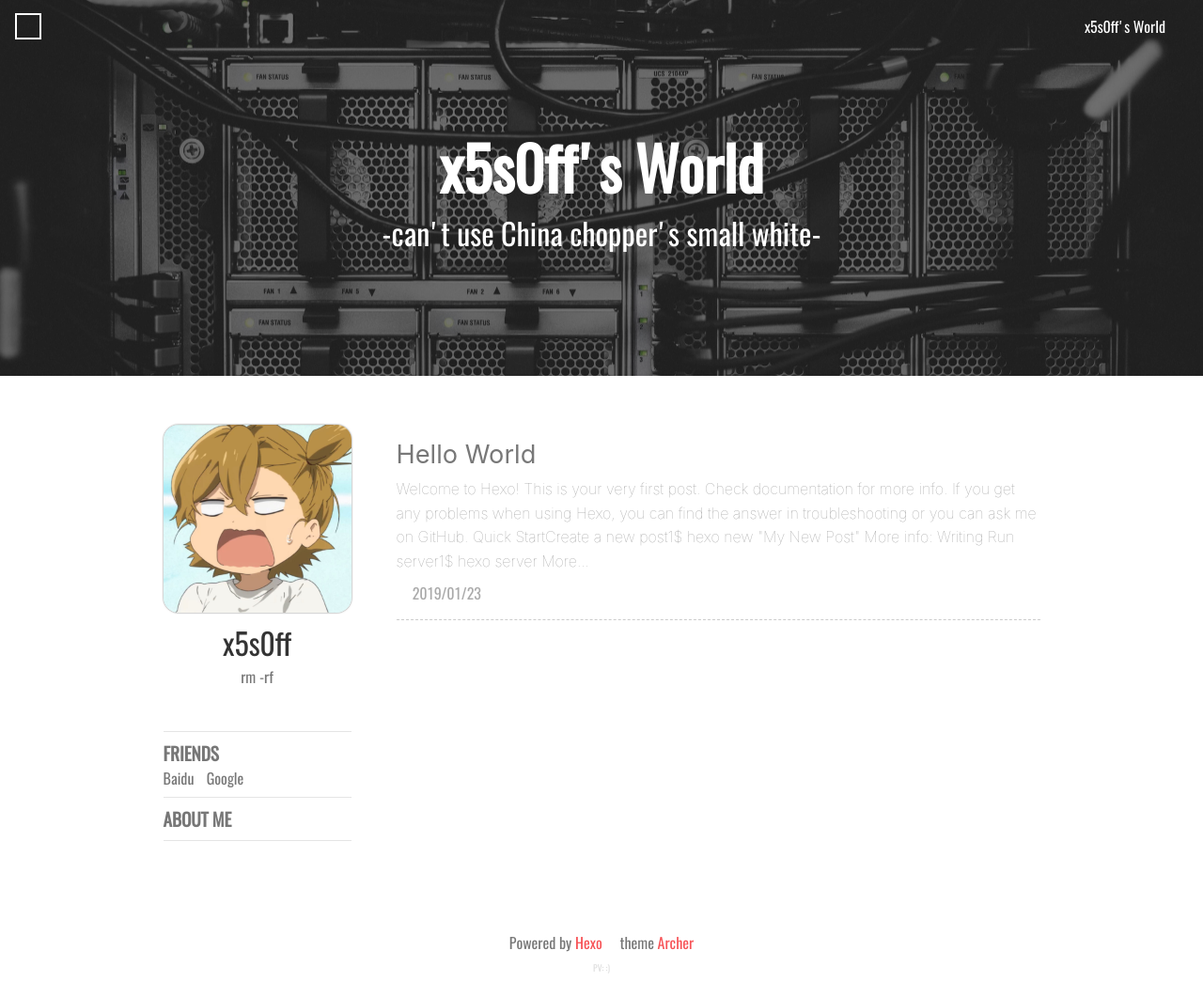
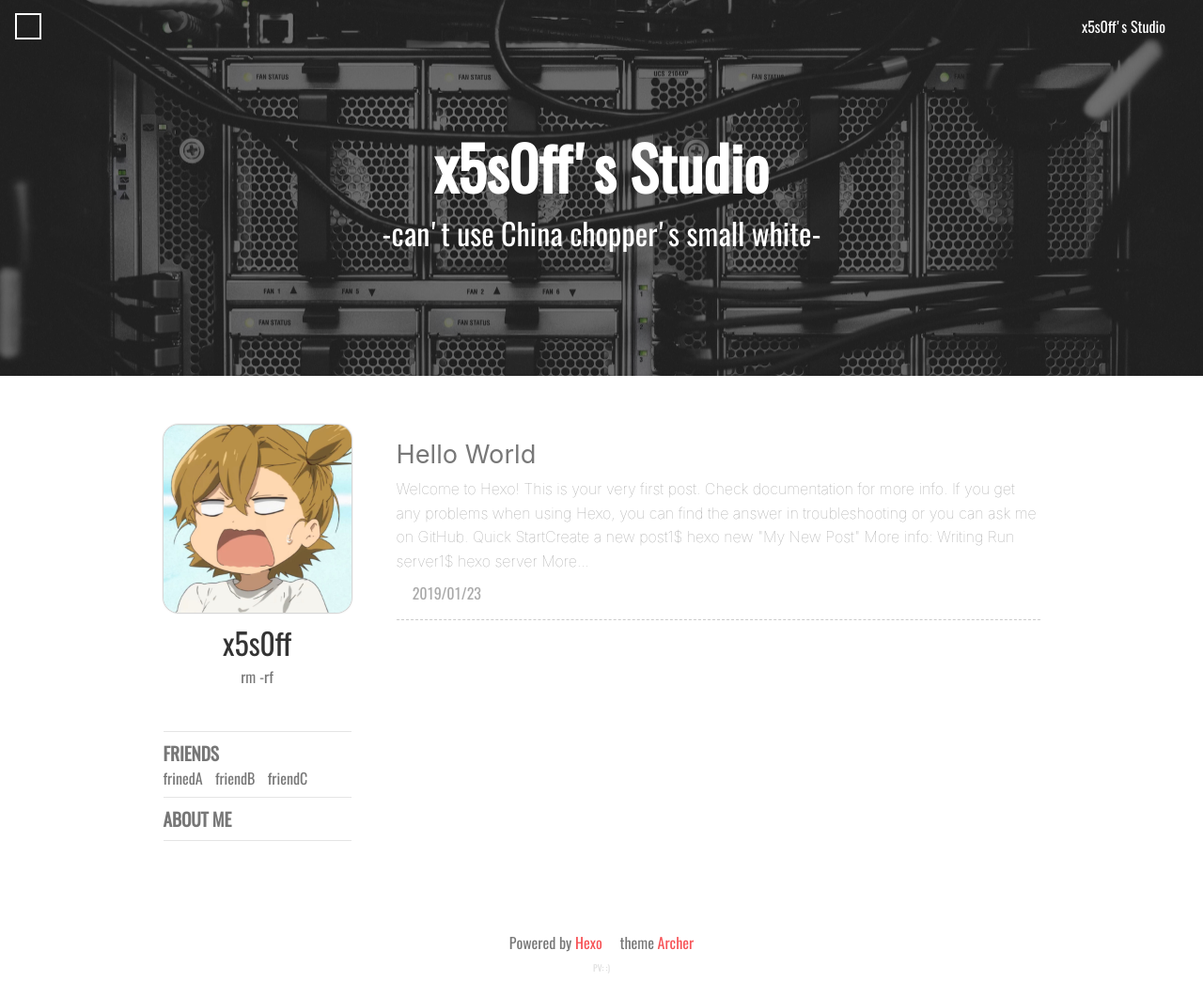
Before and after one commit to WatermelonCoo/x5s0ff, a plain HTML site: page index.html in a window 1280 px wide. Shown: the whole page at 94% size. Drawn offline with nearby package versions, Linux system fonts and the light colour scheme; some packages are replaced by stand-ins of ours; a script that the page names is missing; a web font is replaced by a local one.

Commit message:
Site updated: 2019-01-31 15:47:20

```diff
--- a/index.html
+++ b/index.html
@@ -22,7 +22,7 @@
     <meta name="description" content="">
     <meta http-equiv="Cache-control" content="no-cache">
     <meta http-equiv="X-UA-Compatible" content="IE=edge,chrome=1">
-    <title>x5s0ff&#39;s World</title>
+    <title>x5s0ff&#39;s Studio</title>
     <style type="text/css">
     @font-face {
         font-family: 'Oswald-Regular';
@@ -210,7 +210,7 @@
     <div class="header-sidebar-menu">&#xe775;</div>
     <!-- post页的toggle banner  -->
 
-    <a class="home-link" href="/">x5s0ff's World</a>
+    <a class="home-link" href="/">x5s0ff's Studio</a>
 </header>
     <div class="wrapper">
         <div class="site-intro" style="
@@ -236,7 +236,7 @@ height:50vh;
         <h1 class="intro-title">
             <!-- 主页  -->
 
-            x5s0ff's World
+            x5s0ff's Studio
             <!-- 文章页  -->
 
         </h1>
@@ -461,16 +461,20 @@ More...
 
 
                     <span>
-                        <a href="//www.baidu.com" target="_black">Baidu</a>
+                        <a href="//www.baidu.com" target="_black">frinedA</a>
                     </span>
 
 
 
                     <span>
-                        <a href="//www.google.com" target="_black">Google</a>
+                        <a href="//www.google.com" target="_black">friendB</a>
                     </span>
 
 
+
+                    <span>
+                        <a href="//start.firefoxchina.cn" target="_black">friendC</a>
+                    </span>
 
 
         </div>
```
Also changed, not shown: 2019/01/23/hello-world/index.html (+3 -3 lines), archives/2019/01/index.html (+2 -2 lines), archives/2019/index.html (+2 -2 lines), archives/index.html (+2 -2 lines).
